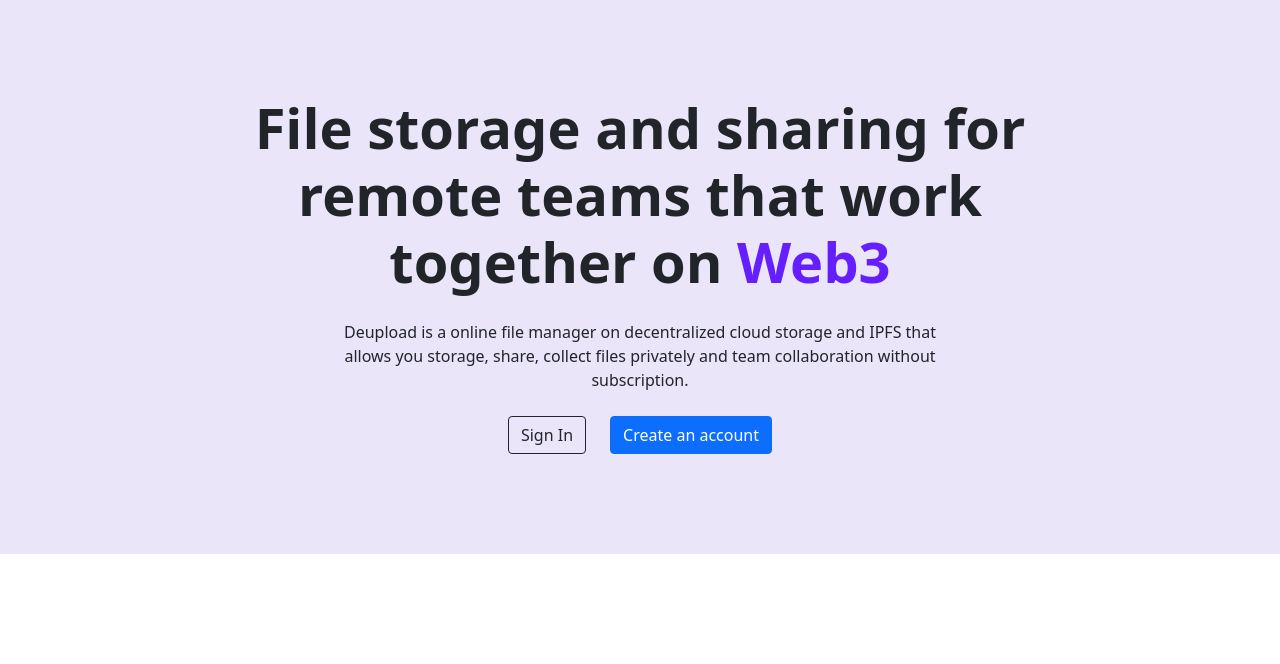
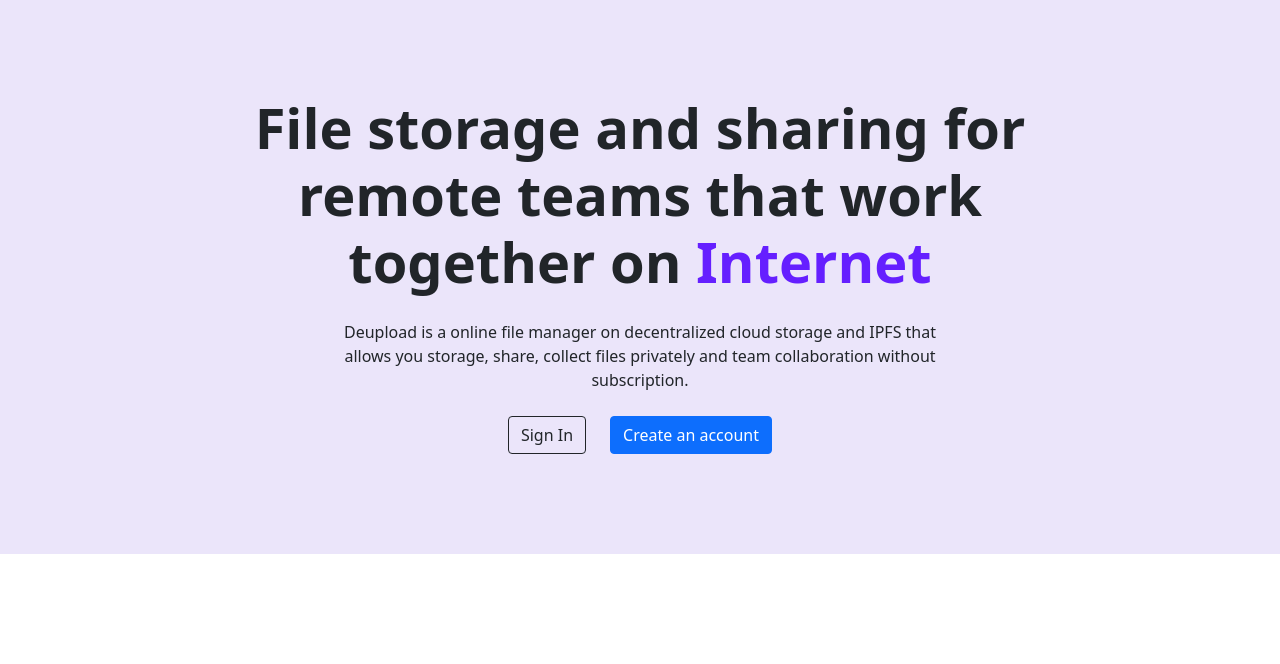
Before and after one commit to codejavid/depload, a plain HTML site: page index.html in a window 1280 px wide. Shown: the part 78-742 px from the top of the page. Drawn offline with nearby package versions, Linux system fonts and the light colour scheme.

Commit message:
changed a web to internet

```diff
--- a/index.html
+++ b/index.html
@@ -36,7 +36,7 @@
                 <h1 class="mb-4">
                     <span class="d-md-block">File storage and sharing for</span>
                     <span class="d-md-block">remote teams that work</span>
-                    <span class="d-md-block">together on <span class="my-text-primary">Web3</span></span>
+                    <span class="d-md-block">together on <span class="my-text-primary">Internet</span></span>
                 </h1>
 
                 <p class="mb-4">
```
